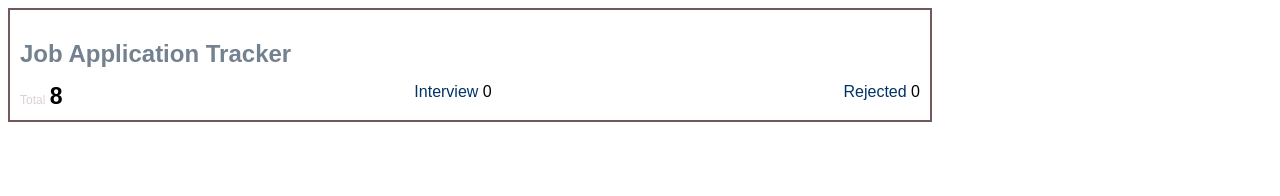
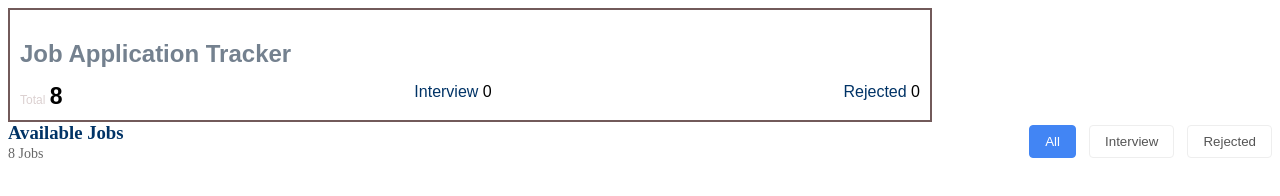
Before and after one commit to grabir2k27/Job-tracker, a plain HTML site: page index.html in a window 1280 px wide. Drawn offline with Linux system fonts and the light colour scheme.

Commit message:
button section design

```diff
--- a/index.html
+++ b/index.html
@@ -26,6 +26,19 @@
         </div>
     </div>
 
+    <div class="header">
+        <div class="header-row">
+            <h3>Available Jobs</h3>
+            <span class="job-count">8 Jobs</span>
+        </div>
+
+        <div class="button-all">
+            <button class="header-btn active" data-btn="all">All</button>
+            <button class="header-btn" data-btn="interview">Interview</button>
+            <button class="header-btn" data-btn="Rejected">Rejected</button>
+        </div>
+    </div>
+
     <script src="script.js"></script>
 </body>
 </html>
--- a/script.js
+++ b/script.js
@@ -10,3 +10,12 @@ const allData = {
     interview: 0,
     rejected: 0,
 }
+
+const buttons = document.querySelectorAll("header-btn");
+buttons.forEach(button => {
+    button.addEventListener('click', () => {
+        button.forEach(btn => btn.classList.remove('active'));
+        const value = button.getAttribute('data-btn');
+        console.log('Filtering by: ${value}')
+        });
+    });
--- a/style.css
+++ b/style.css
@@ -44,3 +44,40 @@ h2 {
 .rejected {
     color: #dc3545;
 }
+
+.header {
+    display: flex;
+    justify-content: space-between;
+    align-items: center;
+    margin-bottom: 15px;
+}
+
+.header-row h3 {
+    color: #003366;
+    margin: 0px;
+}
+
+.job-count {
+    color: #666;
+    font-size: 14px;
+}
+
+.button-all {
+    display: flex;
+    gap: 13px;
+}
+
+.header-btn {
+    padding: 8px 15px;
+    border: 1px solid #eee;
+    border-radius: 4px;
+    background: white;
+    cursor: pointer;
+    color: #555;
+}
+
+.header-btn.active {
+    background-color: #4285f4;
+    color: white;
+    border-color: #4285f4;
+}
```
